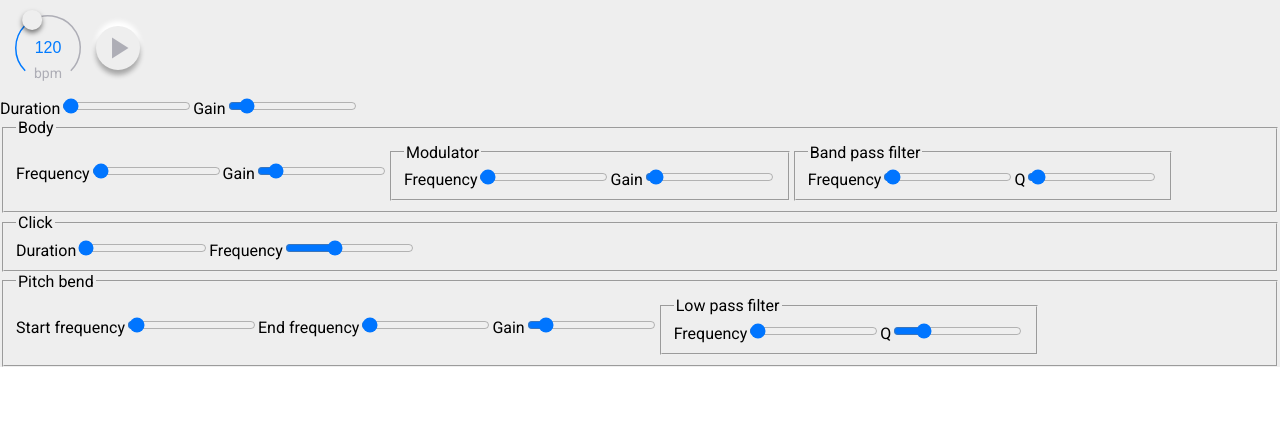
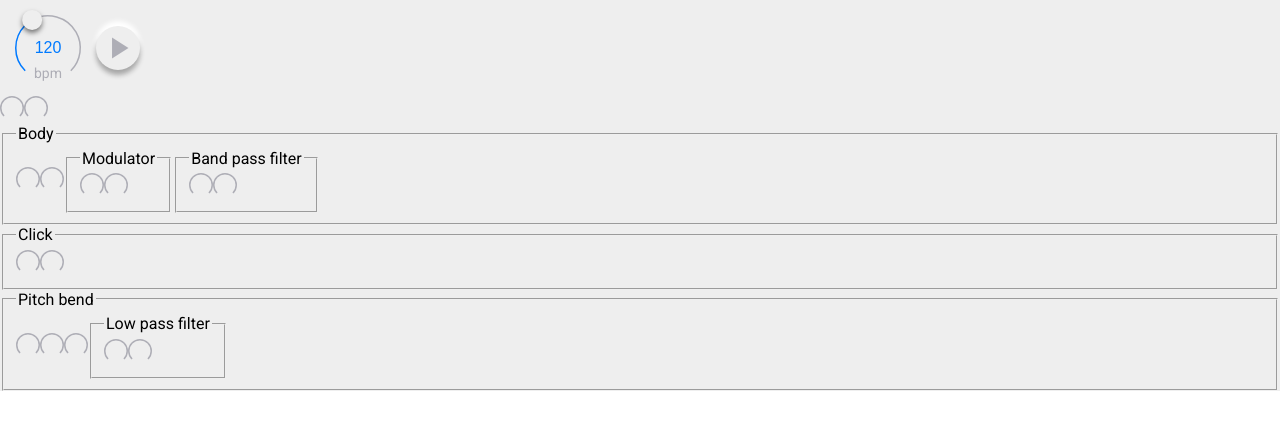
Before and after one commit to Volcomix/jsdaw, a React app: page / in a window 1280 px wide. Shown: the top 430 px of the page. Built offline with nearby package versions, Linux system fonts and the light colour scheme.

Commit message:
Init knob background drawing

```diff
--- a/src/shared/Knob.component.jsx
+++ b/src/shared/Knob.component.jsx
@@ -1,27 +1,50 @@
 import React from 'react'
+
+import { keyColor, borderColor } from './styles'
+
+const minAngle = 0.75 * Math.PI
+const maxAngle = 0.25 * Math.PI
+const selectableAngle = 2 * Math.PI - minAngle + maxAngle
+const width = 24
+const lineWidth = 1.5
 
 class Knob extends React.Component {
   static defaultProps = { min: 0 }
 
+  componentDidMount() {
+    this.drawBackground()
+  }
+
+  componentDidUpdate() {
+    this.draw()
+  }
+
   render() {
-    const { label, min, max, step, value } = this.props
+    const { label, min, max, step, value, onValueChange } = this.props
     return (
       <span>
-        <label>{label}</label>
-        <input
-          type='range'
-          min={min}
-          max={max}
-          step={step}
-          value={value}
-          onChange={this.handleInputChange}
+        <canvas
+          width={width}
+          height={width}
+          ref={canvas => this.background = canvas}
         />
       </span>
     )
   }
 
-  handleInputChange = event => {
-    this.props.onValueChange(event.target.valueAsNumber)
+  drawBackground() {
+    const center = width / 2
+    const radius = center - lineWidth / 2
+
+    const ctx = this.background.getContext('2d')
+    ctx.lineWidth = lineWidth
+    ctx.strokeStyle = borderColor
+    ctx.beginPath()
+    ctx.arc(center, center, radius, minAngle, maxAngle)
+    ctx.stroke()
+  }
+
+  draw() {
   }
 }
 
```
